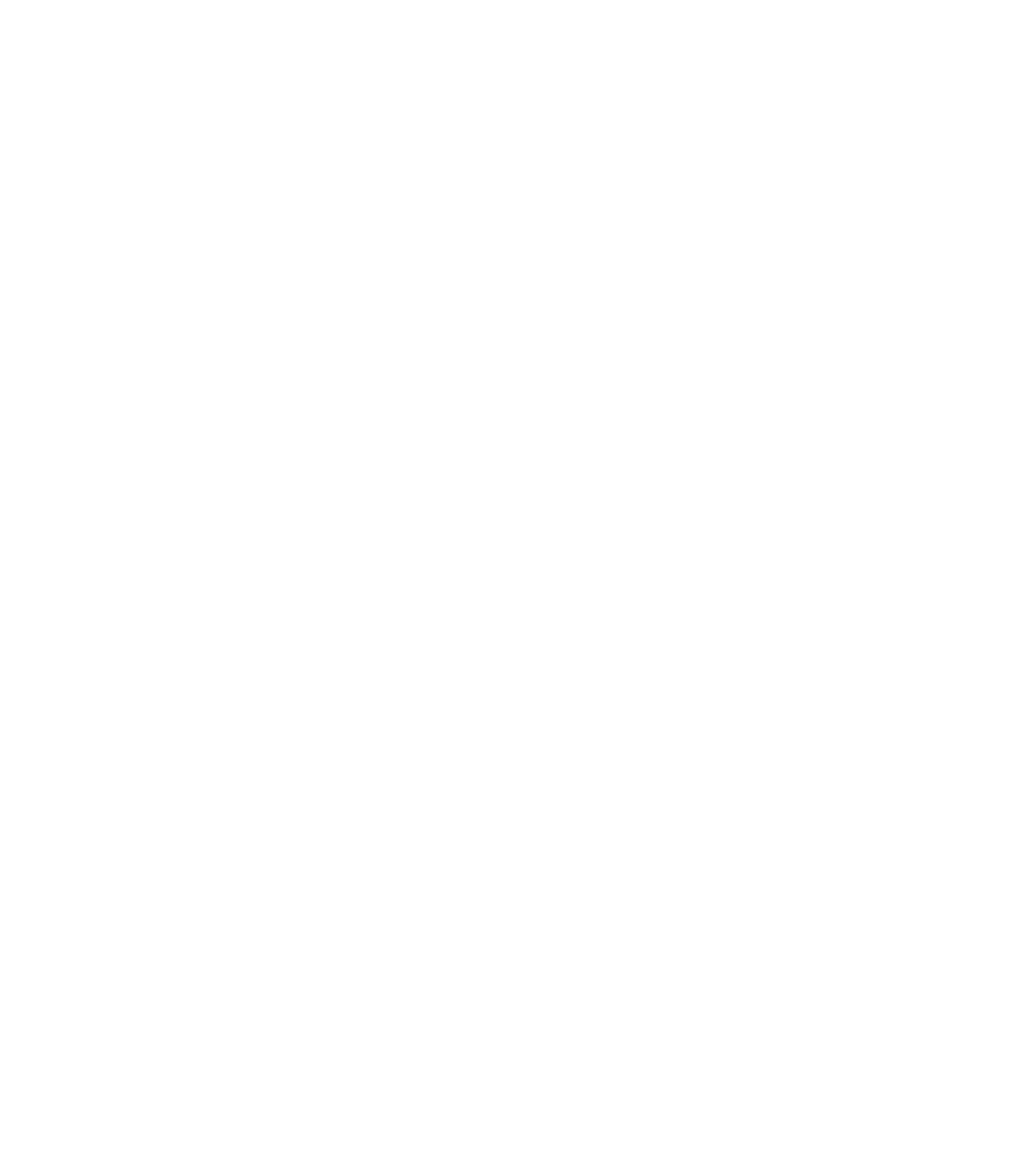
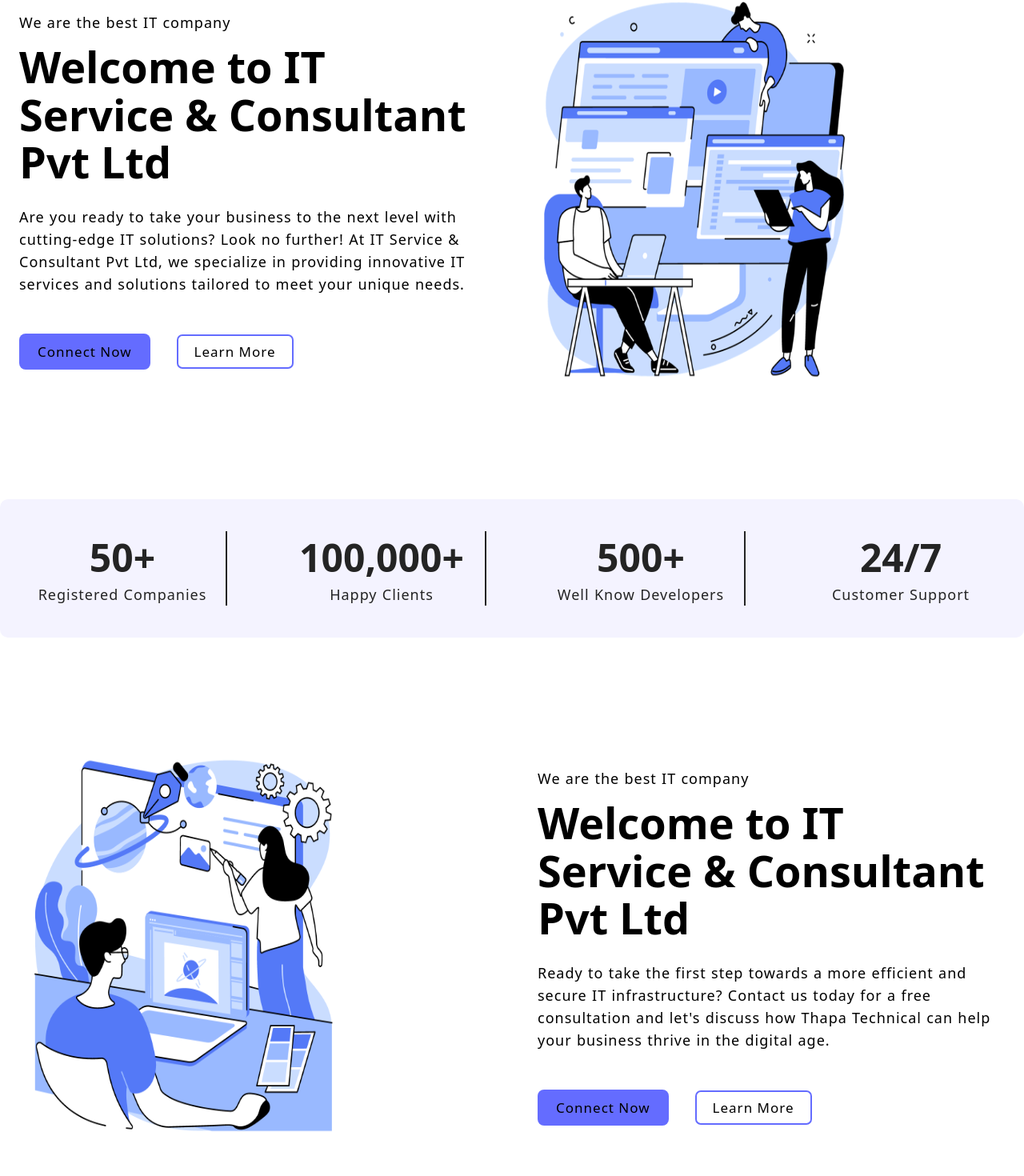
Before and after one commit to abhisheksahu504/MERN2024, a React (Vite) app in the folder client/: page / in a window 1280 px wide. Shown: the part 160-1630 px from the top of the page at 80% size. Before the commit the page ends 800 px from the top, so only its background shows below. Built offline with nearby package versions, Linux system fonts and the light colour scheme.

Commit message:
home and about page done

```diff
--- a/client/src/App.jsx
+++ b/client/src/App.jsx
@@ -7,6 +7,7 @@
 import { Register } from "./pages/Register";
 import { Login } from "./pages/Login";
 import { Navbar } from "./components/Navbar";
+import { Footer } from "./components/Footer";
 const App = () => {
   return (
     <>
@@ -20,6 +21,7 @@
           <Route path="/register" element={<Register />} />
           <Route path="/login" element={<Login />} />
         </Routes>
+        <Footer />
       </BrowserRouter>
     </>
   );
--- /dev/null
+++ b/client/src/components/Analytics.jsx
@@ -0,0 +1,28 @@
+import React from "react";
+
+export const Analytics = () => {
+  return (
+    <div>
+      <section className="section-analytics">
+        <div className="container grid grid-four-cols">
+          <div className="div1">
+            <h2>50+</h2>
+            <p>Registered Companies</p>
+          </div>
+          <div className="div1">
+            <h2>100,000+</h2>
+            <p>Happy Clients</p>
+          </div>
+          <div className="div1">
+            <h2>500+</h2>
+            <p>Well Know Developers</p>
+          </div>
+          <div className="div1">
+            <h2>24/7</h2>
+            <p>Customer Support</p>
+          </div>
+        </div>
+      </section>
+    </div>
+  );
+};
--- /dev/null
+++ b/client/src/components/Footer.jsx
@@ -0,0 +1,19 @@
+import React from "react";
+
+export const Footer = () => {
+  return (
+    <div
+      style={{
+        backgroundColor: "#646cff",
+        color: "white",
+        height: "5rem",
+        fontSize: "1.5rem",
+        display: "flex",
+        justifyContent: "center",
+        alignItems: "center",
+      }}
+    >
+      @abhishek504
+    </div>
+  );
+};
--- a/client/src/index.css
+++ b/client/src/index.css
@@ -2,7 +2,169 @@
   margin: 0;
   padding: 0;
   box-sizing: border-box;
+  font-family: Urbanist, system-ui, Avenir, Helvetica, Arial, sans-serif;
+  color-scheme: light dark;
 }
+
+:root {
+  --bg-color: #f4f3ff;
+  --btn-color: #646cff;
+  --dark-color: #242424;
+  --helper-color: #99b9ff;
+}
+
 html {
   font-size: 62.5%;
 }
+
+/*? base style */
+
+body {
+  margin: 0;
+  /* display: flex;
+  place-items: center; */
+  /* min-width: 32rem; */
+  min-height: 100vh;
+}
+
+/*?  Help me reach 1 Million subs 👉 https://youtube.com/thapatechnical */
+
+h1 {
+  font-size: 5.4rem;
+  line-height: 1.1;
+  font-weight: bold;
+}
+
+p,
+li,
+label,
+input,
+textarea {
+  font-size: 1.8rem;
+  line-height: 1.56;
+  letter-spacing: 0.1rem;
+  word-spacing: 0.06rem;
+}
+
+a {
+  font-weight: 500;
+  font-size: 1.8rem;
+  letter-spacing: 0.1rem;
+  color: var(--btn-color);
+  text-decoration: inherit;
+}
+
+li {
+  list-style: none;
+}
+
+/*? layout Rule  */
+
+.container {
+  max-width: 140rem;
+  padding: 4rem 2.4rem;
+  margin: 0 auto;
+}
+
+.grid {
+  display: grid;
+  gap: 6.4rem;
+}
+
+.grid-two-cols {
+  grid-template-columns: repeat(2, 1fr);
+}
+
+.grid-four-cols {
+  grid-template-columns: repeat(4, 1fr);
+}
+
+/*? Module Rules / Reusable */
+button {
+  text-transform: capitalize;
+  padding: 1rem 2.2rem;
+  font-size: 1.7rem;
+  font-weight: 500;
+  background-color: var(--btn-color);
+  border-radius: 0.8rem;
+  -webkit-border-radius: 0.8rem;
+  -moz-border-radius: 0.8rem;
+  -ms-border-radius: 0.8rem;
+  -o-border-radius: 0.8rem;
+  border: 0.1rem solid transparent;
+  cursor: pointer;
+  letter-spacing: 0.1rem;
+  transition: border-color 0.3s;
+  -webkit-transition: border-color 0.3s;
+  -moz-transition: border-color 0.3s;
+  -ms-transition: border-color 0.3s;
+  -o-transition: border-color 0.3s;
+}
+
+.secondary-btn {
+  background-color: transparent;
+  box-shadow: inset 0 0 0 0.2rem var(--btn-color);
+  margin-left: 3.2rem;
+}
+
+/*****About section Ends *****/
+
+/***** Hero Section *****/
+
+.section-hero {
+  & .grid {
+    align-items: center;
+  }
+
+  .hero-content {
+    & p {
+      margin: 2.4rem 0 4.8rem 0;
+      &:first-child {
+        margin: 0 0 1.2rem 0;
+      }
+    }
+  }
+
+  .hero-image {
+    display: flex;
+    justify-content: center;
+    & img {
+      width: 70%;
+      height: auto;
+    }
+  }
+}
+
+/***** End Hero  *****/
+
+/***** analytics Section *****/
+
+.section-analytics {
+  margin: 9.6rem 0;
+
+  & .container {
+    background-color: var(--bg-color);
+    border-radius: 1rem;
+  }
+
+  & .grid {
+    color: var(--dark-color);
+
+    & .div1 {
+      text-align: center;
+      border-right: 0.2rem solid var(--dark-color);
+
+      &:last-child {
+        border: none;
+      }
+      & h2 {
+        font-size: 4.8rem;
+      }
+      & p {
+        text-transform: capitalize;
+      }
+    }
+  }
+}
+
+/***** End analytics Section *****/
--- a/client/src/pages/About.jsx
+++ b/client/src/pages/About.jsx
@@ -1,5 +1,55 @@
 import React from "react";
+import { Analytics } from "../components/Analytics";
 
 export const About = () => {
-  return <div>About</div>;
+  return (
+    <>
+      <main>
+        <section className="section-hero">
+          <div className="container grid grid-two-cols">
+            {/* text area  */}
+            <div className="hero-content">
+              <p>Welcome to IT Services & consulting pvt ltd.</p>
+              <h1>Why Choose Us</h1>
+              <p>
+                <br />
+                Expertise: Our team consists of experienced IT professionals who
+                are passionate about staying up-to-date with the latest industry
+                trends. <br />
+                <br />
+                Customization: We understand that every business is unique.
+                That's why we create solutions that are tailored to your
+                specific needs and goals. <br />
+                <br />
+                Customer-Centric Approach: We prioritize your satisfaction and
+                provide top-notch support to address your IT concerns. <br />{" "}
+                Affordability: We offer competitive pricing without compromising
+                on the quality of our services. <br />
+                <br />
+                <br /> Reliability: Count on us to be there when you need us.
+                We're committed to ensuring your IT environment is reliable and
+                available 24/7 <br />
+              </p>
+              <div className="btn btn-group">
+                <a href="/contact">
+                  <button className="btn">Connect Now</button>
+                </a>
+                <a href="/service">
+                  <button className="btn secondary-btn">Learn More</button>
+                </a>
+              </div>
+            </div>
+            {/* hero images  */}
+            <img
+              src="/images/home.png"
+              alt="coding together"
+              width="400px"
+              height="500px"
+            />
+          </div>
+        </section>
+        <Analytics />
+      </main>
+    </>
+  );
 };
--- a/client/src/pages/Home.jsx
+++ b/client/src/pages/Home.jsx
@@ -1,3 +1,70 @@
+import { Analytics } from "../components/Analytics";
 export const Home = () => {
-  return <div>Homepage</div>;
+  return (
+    <>
+      <main>
+        <section className="section-hero">
+          <div className="container grid grid-two-cols">
+            <div className="hero-content">
+              <p>We are the best IT company</p>
+              <h1>Welcome to IT Service & Consultant Pvt Ltd</h1>
+              <p>
+                Are you ready to take your business to the next level with
+                cutting-edge IT solutions? Look no further! At IT Service &
+                Consultant Pvt Ltd, we specialize in providing innovative IT
+                services and solutions tailored to meet your unique needs.
+              </p>
+              <div className="btn btn-group">
+                <a href="/contact">
+                  <button className="btn">Connect Now</button>
+                </a>
+                <a href="/service">
+                  <button className="btn secondary-btn">Learn More</button>
+                </a>
+              </div>
+            </div>
+            {/* hero images  */}
+            <img
+              src="/images/home.png"
+              alt="coding together"
+              width="400px"
+              height="500px"
+            />
+          </div>
+        </section>
+        {/* second section  */}
+        <Analytics />
+        {/* third section  */}
+        <section className="section-hero">
+          <div className="container grid grid-two-cols">
+            {/* hero images  */}
+            <img
+              src="/images/design.png"
+              alt="coding together"
+              width="400px"
+              height="500px"
+            />
+            <div className="hero-content">
+              <p>We are the best IT company</p>
+              <h1>Welcome to IT Service & Consultant Pvt Ltd</h1>
+              <p>
+                Ready to take the first step towards a more efficient and secure
+                IT infrastructure? Contact us today for a free consultation and
+                let's discuss how Thapa Technical can help your business thrive
+                in the digital age.
+              </p>
+              <div className="btn btn-group">
+                <a href="/contact">
+                  <button className="btn">Connect Now</button>
+                </a>
+                <a href="/service">
+                  <button className="btn secondary-btn">Learn More</button>
+                </a>
+              </div>
+            </div>
+          </div>
+        </section>
+      </main>
+    </>
+  );
 };
```
